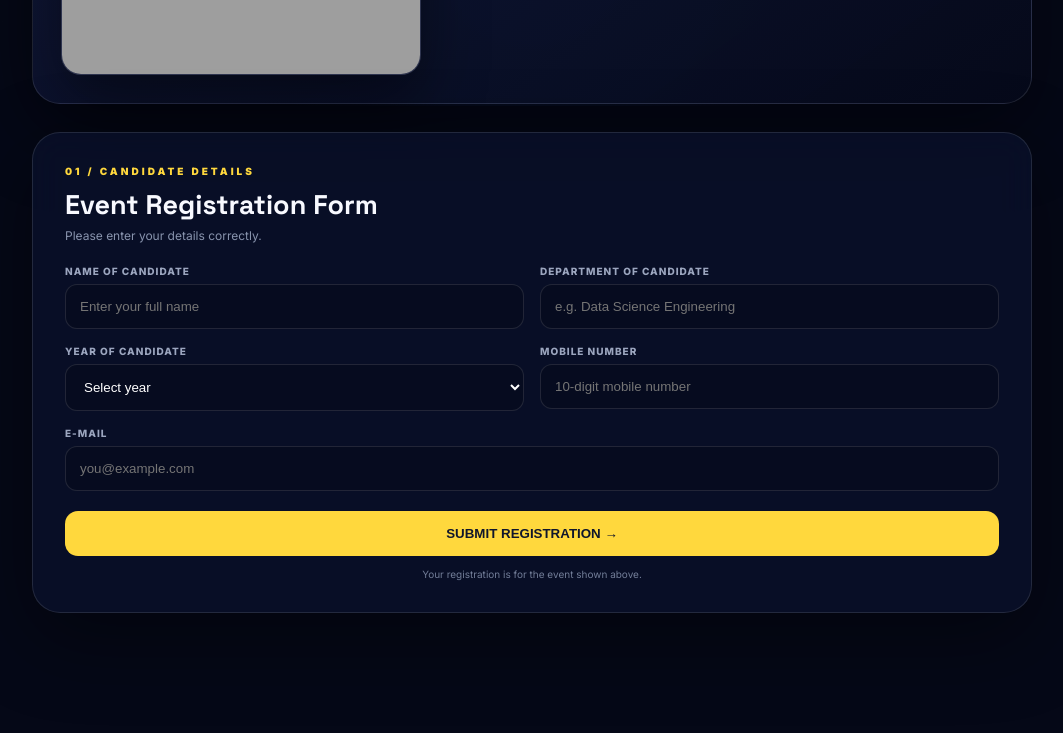
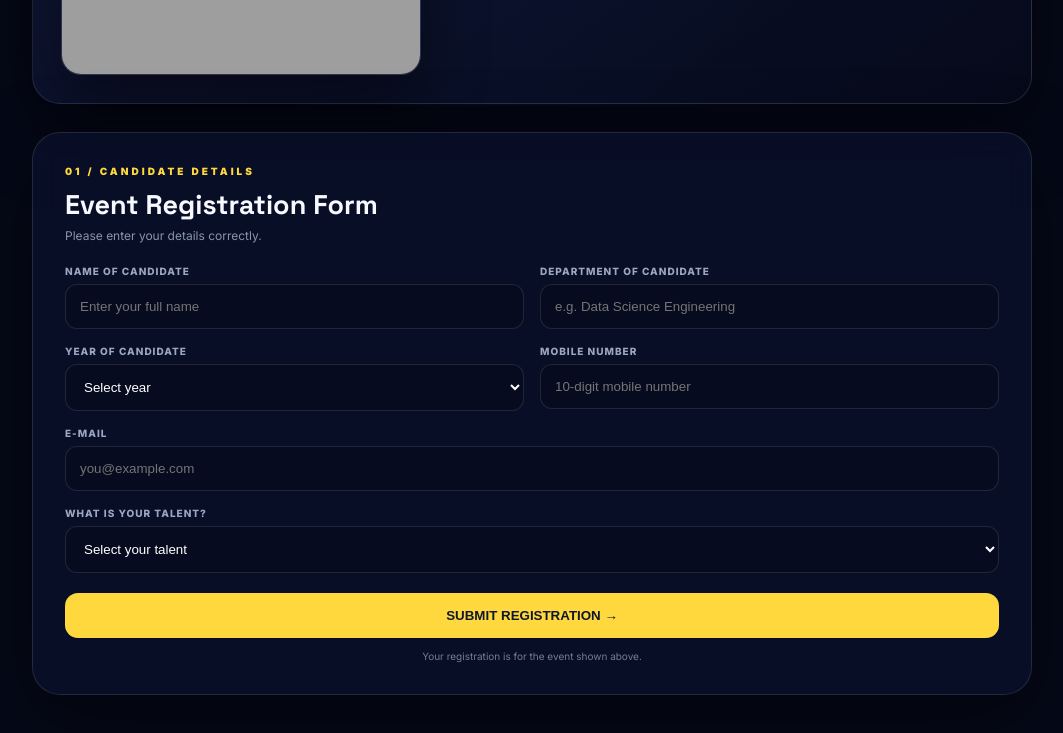
Before and after one commit to devParth404/ECHO-Club, a website: page form.html in a window 1280 px wide. Shown: the part 694-1427 px from the top of the page, without its empty margins (108-1171 px from the left). Before the commit the page ends 1397 px from the top, so only its background shows below. Drawn offline with Linux system fonts and the light colour scheme; grey boxes are pictures that could not be loaded.

Commit message:
Add talent field to event registration form

```diff
--- a/form.html
+++ b/form.html
@@ -412,6 +412,23 @@
                             <label for="email">E-mail</label>
                             <input id="email" name="email" type="email" required aria-required="true" placeholder="you@example.com">
                         </div>
+
+                        <div class="field full">
+                            <label for="talent">What is your talent?</label>
+                            <select id="talent" name="talent" required aria-required="true">
+                                <option value="">Select your talent</option>
+                                <option value="Singing">🎤 Singing</option>
+                                <option value="Dance">💃 Dance</option>
+                                <option value="Stand-up Comedy">🎙️ Stand-up Comedy</option>
+                                <option value="Poetry">📝 Poetry</option>
+                                <option value="Instrument Playing">🎸 Instrument Playing</option>
+                                <option value="Rap">🎵 Rap</option>
+                                <option value="Mimicry">🎭 Mimicry</option>
+                                <option value="Magic">✨ Magic</option>
+                                <option value="Acting / Monologue">🎬 Acting / Monologue</option>
+                                <option value="Other">🪕 Other</option>
+                            </select>
+                        </div>
                     </div>
 
                     <button class="submit" type="submit">SUBMIT REGISTRATION →</button>
@@ -505,6 +522,7 @@
             const year = document.getElementById("year").value;
             const mobile = document.getElementById("mobile").value.trim();
             const email = document.getElementById("email").value.trim();
+            const talent = document.getElementById("talent").value;
             const submitButton = this.querySelector(".submit");
 
             submitButton.disabled = true;
@@ -522,7 +540,8 @@
                         department,
                         year,
                         mobile,
-                        email
+                        email,
+                        talent
                     })
                 });
 
```
